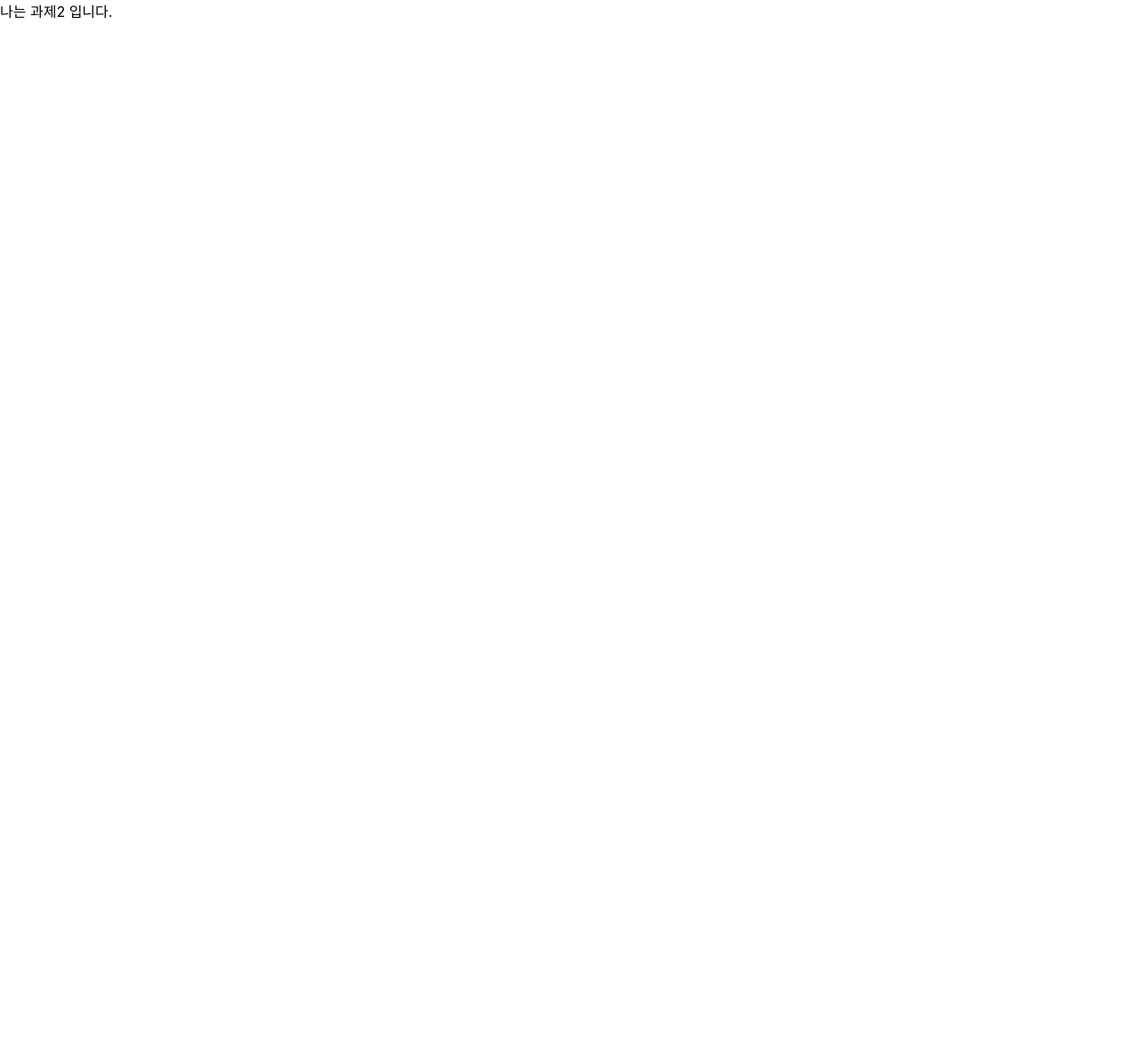
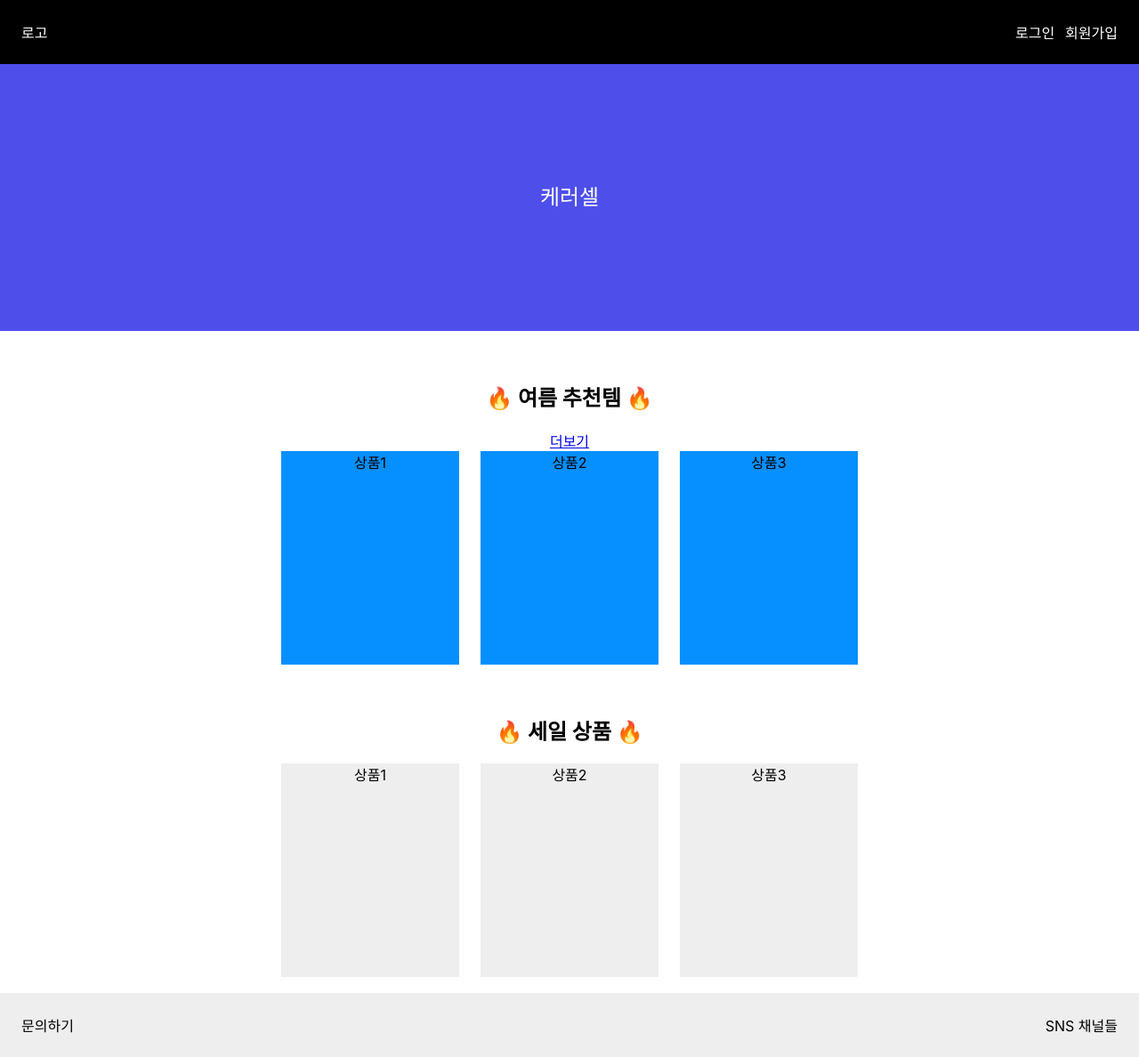
Before and after one commit to soyul0312/React-Prac-02, a React (Create React App) app in the folder 02/: page / in a window 1280 px wide. Shown: the whole page at 89% size. Before the commit the page ends 800 px from the top, so only its background shows below. Built offline with nearby package versions, Linux system fonts and the light colour scheme.

Commit message:
add page, Layout components

```diff
--- a/02/package.json
+++ b/02/package.json
@@ -8,6 +8,7 @@
     "@testing-library/user-event": "^13.2.1",
     "react": "^18.2.0",
     "react-dom": "^18.2.0",
+    "react-router-dom": "^6.14.1",
     "react-scripts": "5.0.1",
     "web-vitals": "^2.1.0"
   },
--- a/02/src/App.js
+++ b/02/src/App.js
@@ -1,9 +1,22 @@
+import { Routes, Route } from "react-router-dom";
 import "./App.css";
+import Product from "./pages/Product";
+import Main from "./pages/Main";
+import Products from "./pages/Products";
+import Layout from "./common/Layout";
 
 function App() {
   return (
     <>
-      <div>나는 과제2 입니다.</div>
+      {/* Routes하위에 경로에 따라 의 Route에 element전달한 구성요소 */}
+      <Routes>
+        <Route element={<Layout />}>
+          <Route path="/" element={<Main />} />
+          <Route path="/products" element={<Products />} />
+          {/* URL Parameter 작성방법 --> : <아무 이름> */}
+          <Route path="/products/:id" element={<Product />} />
+        </Route>
+      </Routes>
     </>
   );
 }
--- /dev/null
+++ b/02/src/common/Layout.jsx
@@ -0,0 +1,58 @@
+import React from "react";
+import { Outlet } from "react-router-dom";
+
+export default function Layout() {
+  return (
+    <div
+      style={{
+        minHeight: "100vh",
+        position: "relative",
+        paddingBottom: "90px",
+        boxSizing: "border-box",
+      }}
+    >
+      <header
+        style={{
+          display: "flex",
+          justifyContent: "space-between",
+          padding: "24px",
+          backgroundColor: "#000000",
+          color: "white",
+        }}
+      >
+        <div>로고</div>
+        <div
+          style={{
+            display: "flex",
+            gap: "12px",
+          }}
+        >
+          <div>로그인</div>
+          <div>회원가입</div>
+        </div>
+      </header>
+      {/* 중첩된 컴포넌트들을 렌더링할 수 있도록 하는 라우터 컴포넌트 = Outlet */}
+      {/* Outlet은 중첩된 최상단 컴포넌트 내부에 위치해야 한다. */}
+      {/* 라우트 구조에서 최상단 컴포넌트는 해당 경로에 대한 레이아웃이나 공통된 UI를 담당하는 컴포넌트다. */}
+      <Outlet />
+      <footer
+        style={{
+          marginTop: "24px",
+          display: "flex",
+          justifyContent: "space-between",
+          padding: "24px",
+          backgroundColor: "#EEEEEE",
+          color: "black",
+          // 아래 css 추가
+          position: "absolute",
+          bottom: 0,
+          width: "100%",
+          boxSizing: "border-box",
+        }}
+      >
+        <div>문의하기</div>
+        <div>SNS 채널들</div>
+      </footer>
+    </div>
+  );
+}
--- a/02/src/index.js
+++ b/02/src/index.js
@@ -1,17 +1,17 @@
-import React from 'react';
-import ReactDOM from 'react-dom/client';
-import './index.css';
-import App from './App';
-import reportWebVitals from './reportWebVitals';
+import React from "react";
+import ReactDOM from "react-dom/client";
+import "./index.css";
+import App from "./App";
+import reportWebVitals from "./reportWebVitals";
+import { BrowserRouter } from "react-router-dom";
 
-const root = ReactDOM.createRoot(document.getElementById('root'));
+const root = ReactDOM.createRoot(document.getElementById("root"));
 root.render(
   <React.StrictMode>
-    <App />
+    {/* BrowserRouter는 react-router-dom 구성요소를 감싸는 최상단에 위치한다. */}
+    <BrowserRouter>
+      <App />
+    </BrowserRouter>
   </React.StrictMode>
 );
-
-// If you want to start measuring performance in your app, pass a function
-// to log results (for example: reportWebVitals(console.log))
-// or send to an analytics endpoint. Learn more: https://bit.ly/CRA-vitals
 reportWebVitals();
--- /dev/null
+++ b/02/src/pages/Main.jsx
@@ -0,0 +1,115 @@
+import React from "react";
+import { Link } from "react-router-dom";
+
+export default function Main() {
+  return (
+    <>
+      {/* main */}
+      <main>
+        {/* 케러셀 */}
+        <section
+          style={{
+            backgroundColor: "#4E4FEB",
+            color: "white",
+            height: "300px",
+            lineHeight: "300px",
+            textAlign: "center",
+            fontSize: "24px",
+          }}
+        >
+          케러셀
+        </section>
+        {/* 여름 추천템 */}
+        <section
+          style={{
+            marginTop: "56px",
+            textAlign: "center",
+          }}
+        >
+          <h2>🔥 여름 추천템 🔥</h2>
+          {/* react-router-dom의 a태그 = Link */}
+          <Link to="/products">더보기</Link>
+          <div
+            style={{
+              display: "flex",
+              justifyContent: "center",
+              gap: "24px",
+            }}
+          >
+            <div
+              style={{
+                width: "200px",
+                height: "240px",
+                backgroundColor: "#068FFF",
+              }}
+            >
+              상품1
+            </div>
+            <div
+              style={{
+                width: "200px",
+                height: "240px",
+                backgroundColor: "#068FFF",
+              }}
+            >
+              상품2
+            </div>
+            <div
+              style={{
+                width: "200px",
+                height: "240px",
+                backgroundColor: "#068FFF",
+              }}
+            >
+              상품3
+            </div>
+          </div>
+        </section>
+        {/* 추가적인 데이터 */}
+        <section
+          style={{
+            marginTop: "56px",
+            textAlign: "center",
+          }}
+        >
+          <h2>🔥 세일 상품 🔥</h2>
+          <div
+            style={{
+              display: "flex",
+              justifyContent: "center",
+              gap: "24px",
+            }}
+          >
+            <div
+              style={{
+                width: "200px",
+                height: "240px",
+                backgroundColor: "#EEEEEE",
+              }}
+            >
+              상품1
+            </div>
+            <div
+              style={{
+                width: "200px",
+                height: "240px",
+                backgroundColor: "#EEEEEE",
+              }}
+            >
+              상품2
+            </div>
+            <div
+              style={{
+                width: "200px",
+                height: "240px",
+                backgroundColor: "#EEEEEE",
+              }}
+            >
+              상품3
+            </div>
+          </div>
+        </section>
+      </main>
+    </>
+  );
+}
--- /dev/null
+++ b/02/src/pages/Product.jsx
@@ -0,0 +1,46 @@
+import React from "react";
+import { useParams } from "react-router-dom";
+
+export default function Product() {
+  // useParams를 이용해 url의 id를 가져온다.
+  const { id } = useParams();
+  return (
+    <>
+      <div>
+        <h1>상세 페이지</h1>
+        <div
+          style={{
+            display: "flex",
+            gap: "44px",
+            justifyContent: "center",
+            alignItems: "center",
+          }}
+        >
+          <div
+            style={{
+              width: "200px",
+              height: "240px",
+              backgroundColor: "#068FFF",
+            }}
+          >
+            상품{id}
+          </div>
+          <div>
+            <h3>가격: ~~~~</h3>
+            <h3>좋아요: ~~~~</h3>
+            <h3>구매옵션</h3>
+            <select
+              style={{
+                width: "100px",
+              }}
+            >
+              <option>옵션1</option>
+              <option>옵션2</option>
+              <option>옵션3</option>
+            </select>
+          </div>
+        </div>
+      </div>
+    </>
+  );
+}
--- /dev/null
+++ b/02/src/pages/Products.jsx
@@ -0,0 +1,70 @@
+import React from "react";
+import { useSearchParams } from "react-router-dom";
+import { Link } from "react-router-dom";
+
+export default function Products() {
+  const [searchParams, setSearchParams] = useSearchParams();
+  console.log({ searchParams: searchParams.get("sort") });
+
+  return (
+    <>
+      <div
+        style={{
+          marginTop: "56px",
+          textAlign: "center",
+        }}
+      >
+        <h2>🔥 여름 추천템 🔥</h2>
+        {/* 버튼 클릭 시, URL 바뀐 것 확인 */}
+        <button
+          onClick={() => {
+            setSearchParams({ sort: "price" });
+          }}
+        >
+          가격순 정렬
+        </button>
+        <div
+          style={{
+            display: "flex",
+            justifyContent: "center",
+            gap: "24px",
+          }}
+        >
+          <Link to="/products/1">
+            <div
+              style={{
+                width: "200px",
+                height: "240px",
+                backgroundColor: "#068FFF",
+              }}
+            >
+              상품1
+            </div>
+          </Link>
+          <Link to="/products/2">
+            <div
+              style={{
+                width: "200px",
+                height: "240px",
+                backgroundColor: "#068FFF",
+              }}
+            >
+              상품2
+            </div>
+          </Link>
+          <Link to="/products/3">
+            <div
+              style={{
+                width: "200px",
+                height: "240px",
+                backgroundColor: "#068FFF",
+              }}
+            >
+              상품3
+            </div>
+          </Link>
+        </div>
+      </div>
+    </>
+  );
+}
```
Also changed, not shown: 1 other file (tests, documents, lock files or other folders).
